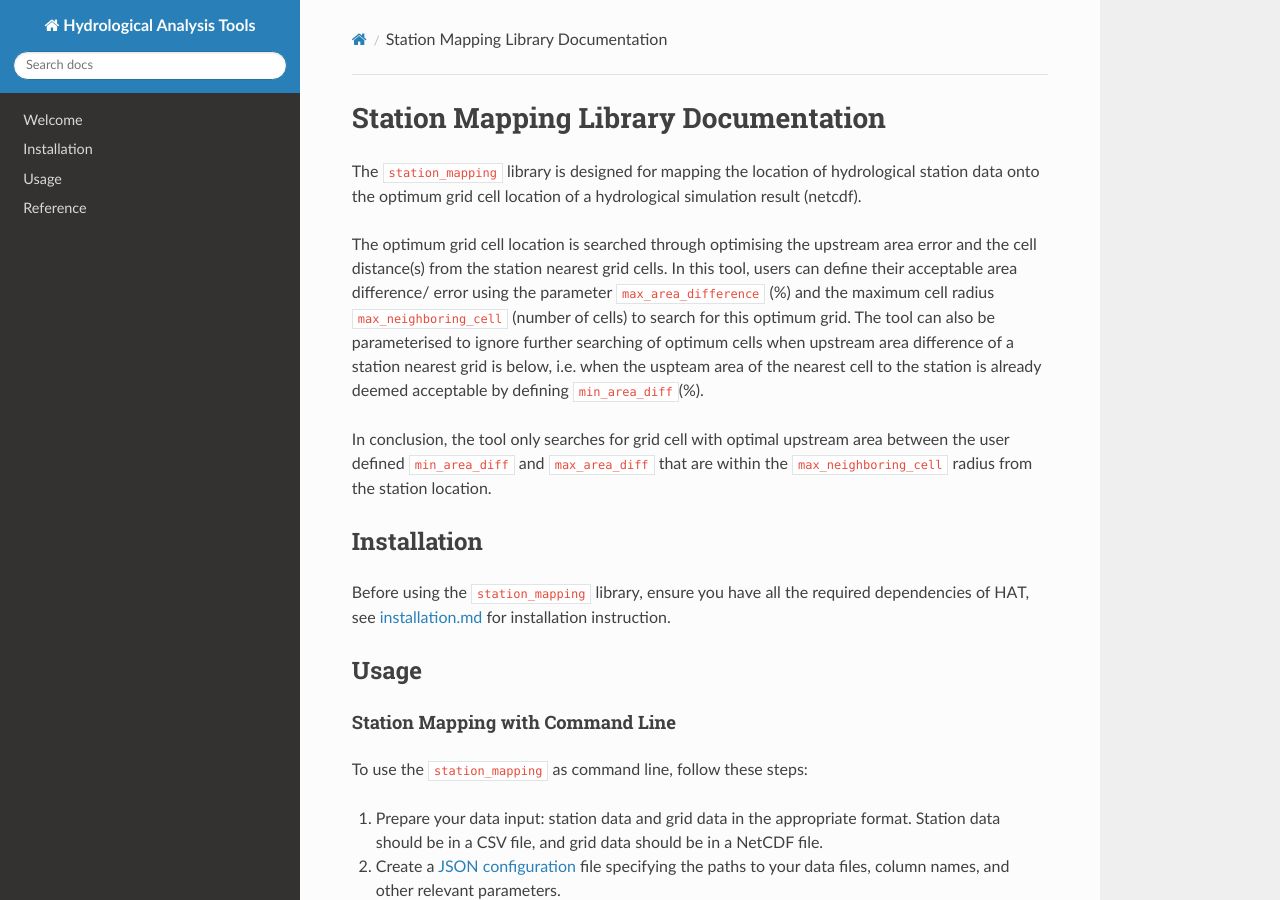
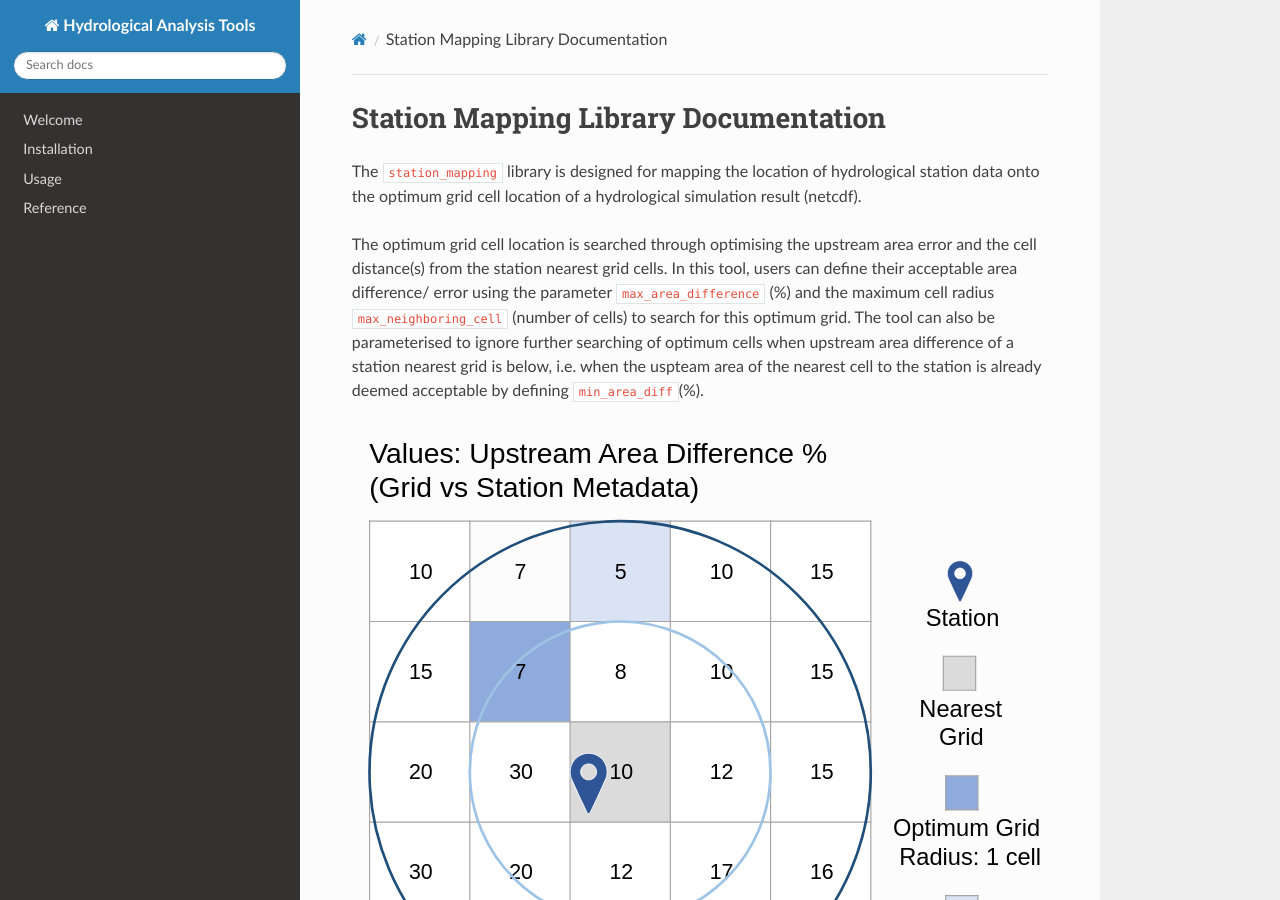
Before and after one commit to ecmwf/hat, an MkDocs documentation site: the page built from docs/station_mapping.md, in a window 1280 px wide and 900 px high. Built offline with MkDocs 1.6.1, drawn with Linux system fonts in a browser that asks for light colours; nearby versions of some CDN libraries.

Commit message:
updated station mapping doc with algo illustration

```diff
--- a/docs/station_mapping.md
+++ b/docs/station_mapping.md
@@ -5,6 +5,9 @@ Station Mapping Library Documentation
 The `station_mapping` library is designed for mapping the location of hydrological station data onto the optimum grid cell location of a hydrological simulation result (netcdf).
 
 The optimum grid cell location is searched through optimising the upstream area error and the cell distance(s) from the station nearest grid cells. In this tool, users can define their acceptable area difference/ error using the parameter `max_area_difference` (%) and the maximum cell radius `max_neighboring_cell` (number of cells) to search for this optimum grid. The tool can also be parameterised to ignore further searching of optimum cells when upstream area difference of a station nearest grid is below, i.e. when the uspteam area of the nearest cell to the station is already deemed acceptable by defining `min_area_diff`(%).
+
+![illustration of optimum grid search algorithm](station_mapping_search_algo.svg)
+<img src="station_mapping_search_algo.svg">
 
 In conclusion, the tool only searches for grid cell with optimal upstream area between the user defined `min_area_diff` and `max_area_diff` that are within the `max_neighboring_cell` radius from the station location.
 
```
Also changed, not shown: docs/station_mapping_search_algo.svg (added).
